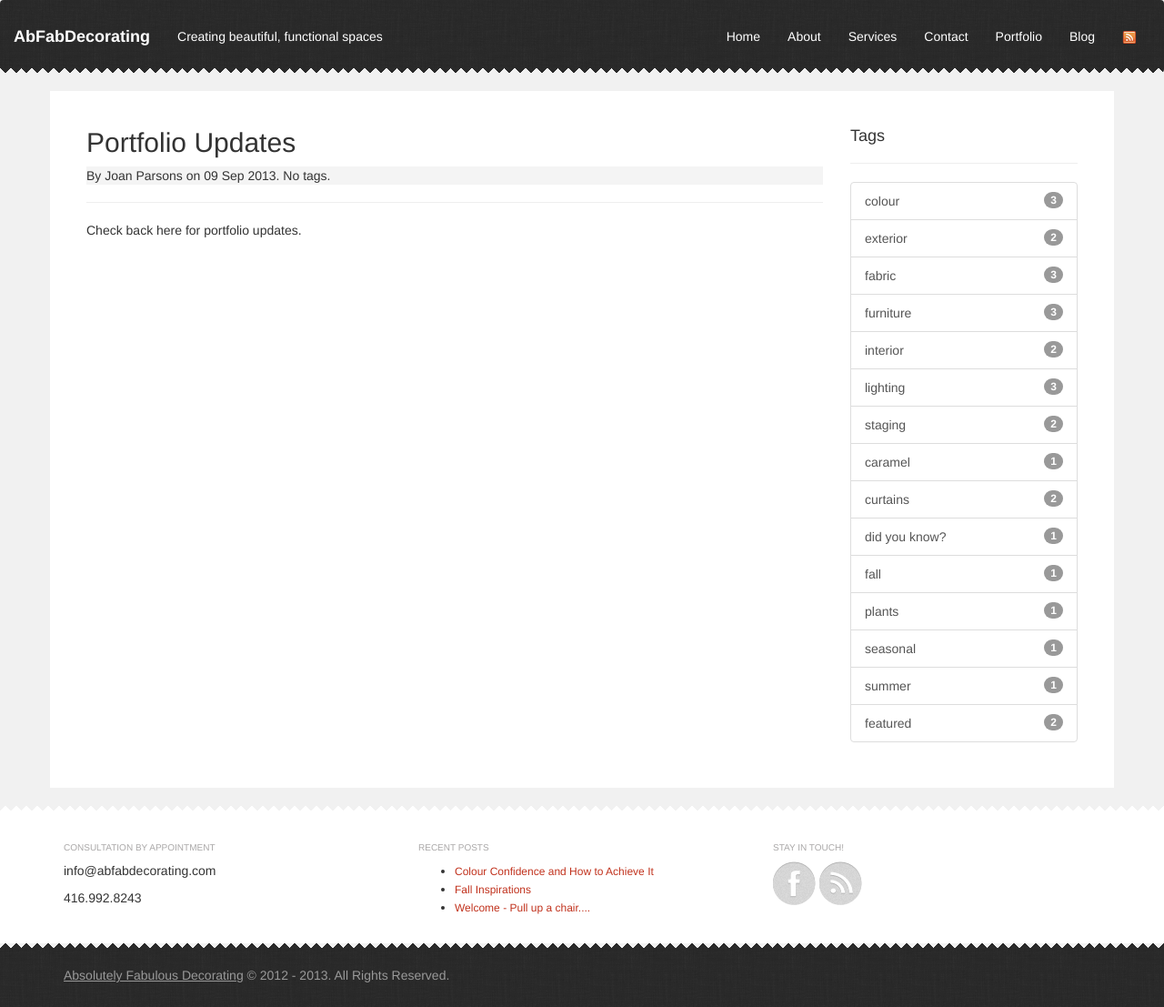
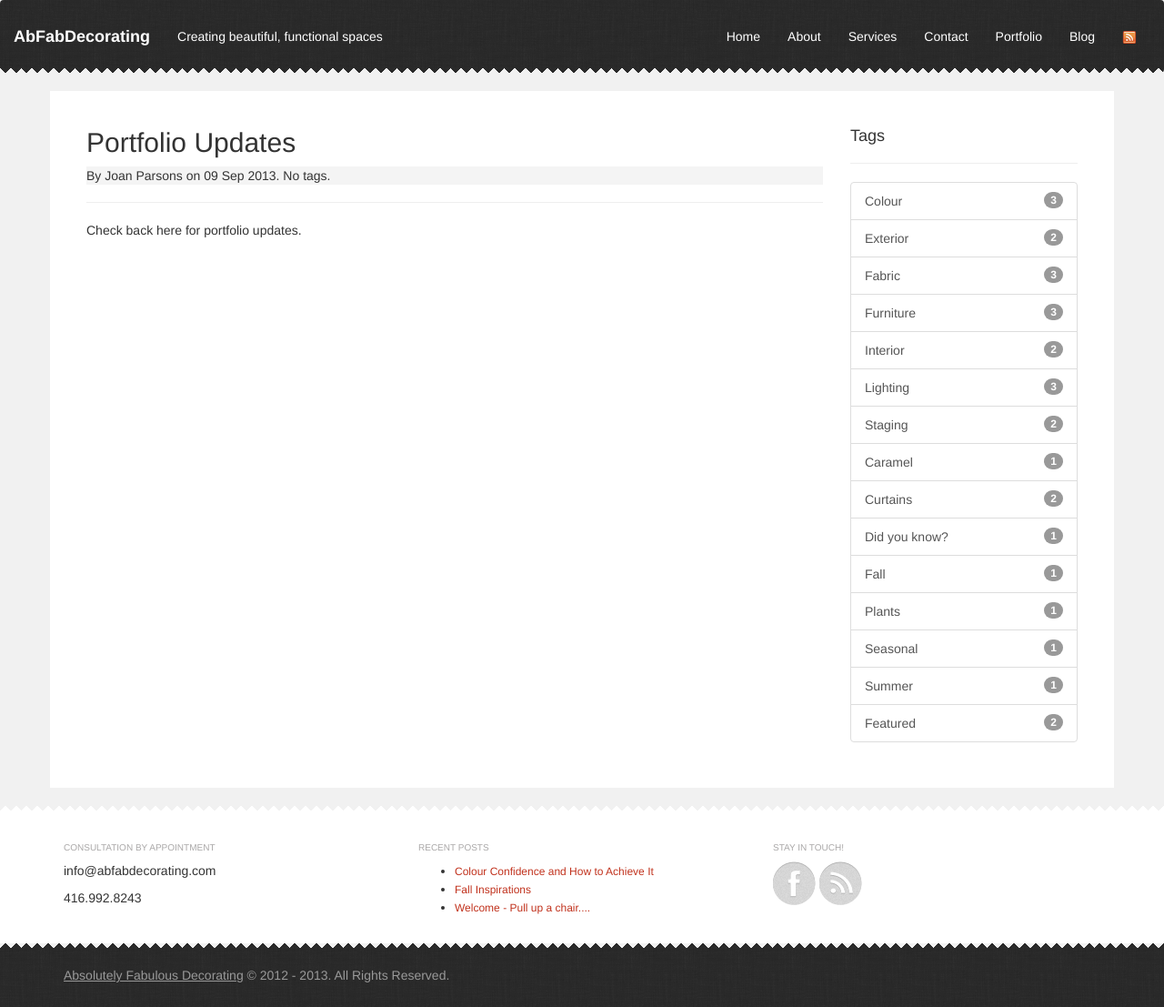
Before and after one commit to joanparsons/abfabdecoratingblog, a Jekyll site: the page built from _posts/2013-09-09-portfolio.markdown, in a window 1280 px wide. Shown: the whole page at 91% size. Built offline with Jekyll 4.4.1, drawn with Linux system fonts in a browser that asks for light colours; nearby versions of some CDN libraries; Markdown is read by kramdown in place of the engine named in the settings.

Commit message:
Capitalize tags on right hand sidebar

```diff
--- a/_layouts/post.html
+++ b/_layouts/post.html
@@ -43,13 +43,13 @@ layout: default
       {% if site_tags_list.first[0] == null %}
         {% for tag in site_tags_list %}
           <a href="{{ site.baseurl }}/tags#{{ tag }}-ref" class='list-group-item'>
-            {{ tag }} <span class='badge'>{{ site.tags[tag].size }}</span>
+            {{ tag | capitalize }} <span class='badge'>{{ site.tags[tag].size }}</span>
           </a>
         {% endfor %}
       {% else %}
         {% for tag in site_tags_list %}
           <a href="{{ site.baseurl }}/tags#{{ tag[0] }}-ref" class='list-group-item'>
-            {{ tag[0] }} <span class='badge'>{{ tag[1].size }}</span>
+            {{ tag[0] | capitalize }} <span class='badge'>{{ tag[1].size }}</span>
           </a>
         {% endfor %}
       {% endif %}
```
